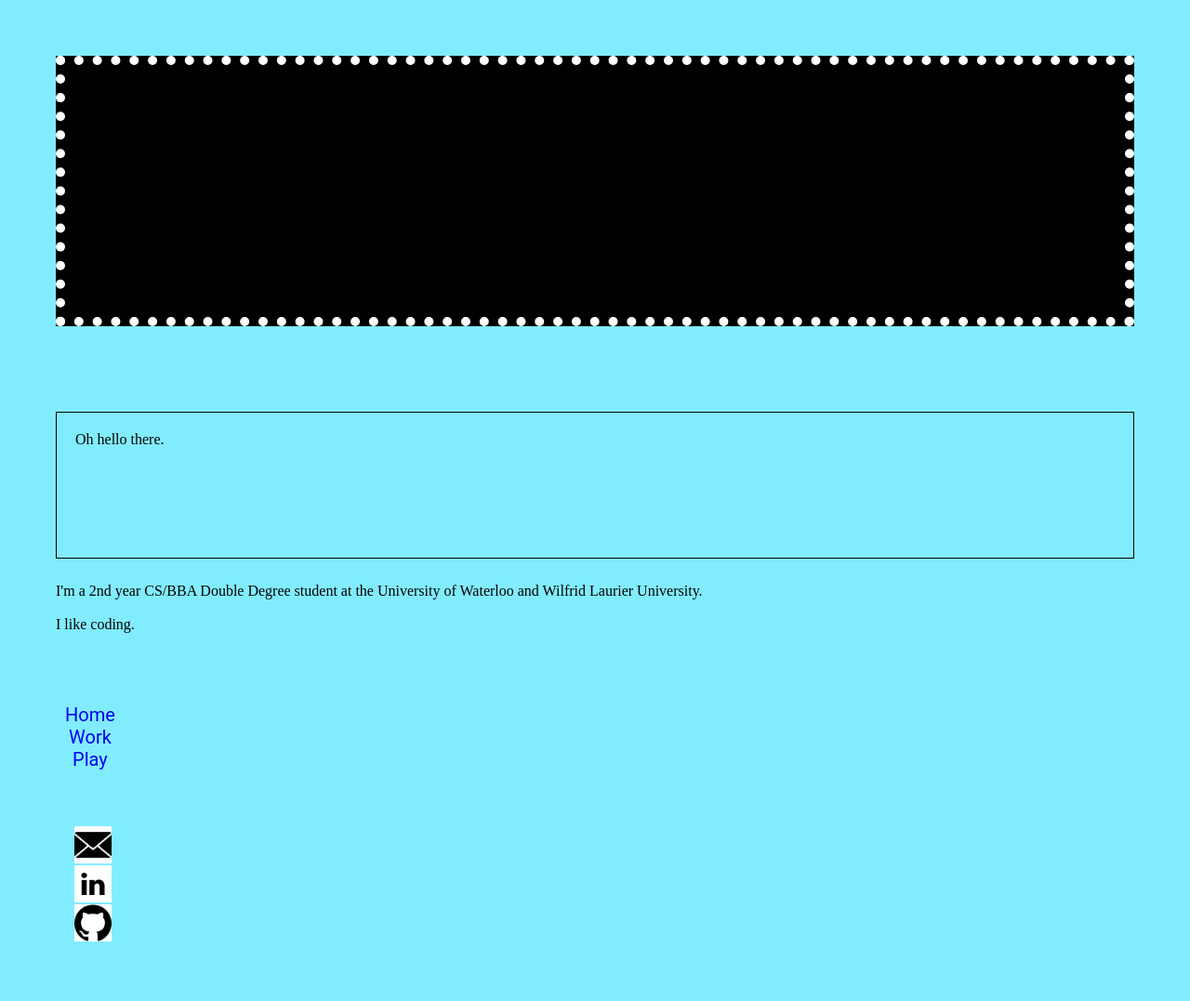
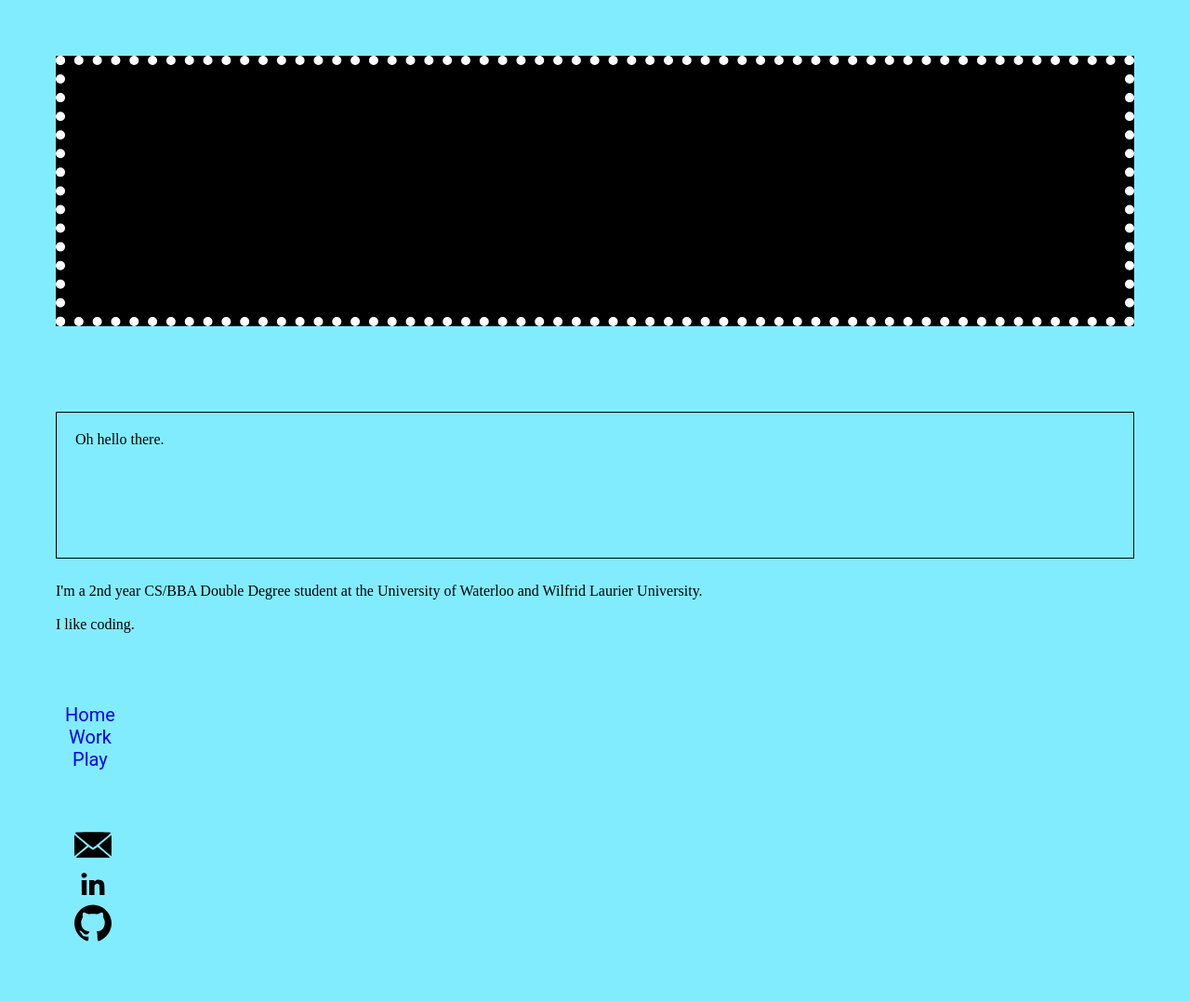
Before and after one commit to Anupya/anupya.github.io, a Jekyll site: the page built from index.html, in a window 1280 px wide. Shown: the whole page at 93% size. Built offline with Jekyll 4.4.1, drawn with Linux system fonts in a browser that asks for light colours.

Commit message:
try to fix the images

```diff
--- a/_includes/footer.html
+++ b/_includes/footer.html
@@ -1,7 +1,7 @@
 <footer>
     <ul class="social">
-        <li><a href="mailto:anupya@hotmail.ca" target="_blank"><img src="/assets/images/mail.png"></a></li>
-        <li><a href="https://linkedin.com/in/anupya" target="_blank"><img src="/assets/images/linkedin.png"></a></li>
-         <li><a href="https://github.com/anupya" target="_blank"><img src="/assets/images/github.png"></a></li>
+        <li><a href="mailto:anupya@hotmail.ca" target="_blank"><img src="/assets/images/mail.svg"></a></li>
+        <li><a href="https://linkedin.com/in/anupya" target="_blank"><img src="/assets/images/linkedin.svg"></a></li>
+         <li><a href="https://github.com/anupya" target="_blank"><img src="/assets/images/github.svg"></a></li>
     </ul>
 </footer>
--- a/_includes/navbar.html
+++ b/_includes/navbar.html
@@ -1,6 +1,6 @@
 <nav>
     <ul>
-        <li><a href="index.html">Home</a></li>
+        <li><a href="/">Home</a></li>
         <li><a href="work.html">Work</a></li>
         <li><a href="play.html">Play</a></li>
     </ul>
```
Also changed, not shown: assets/images/github.svg (added), assets/images/linkedin.svg (added), assets/images/mail.svg (added).
